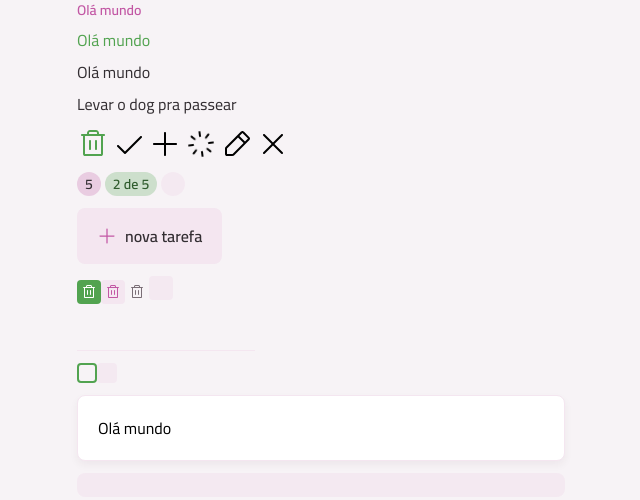
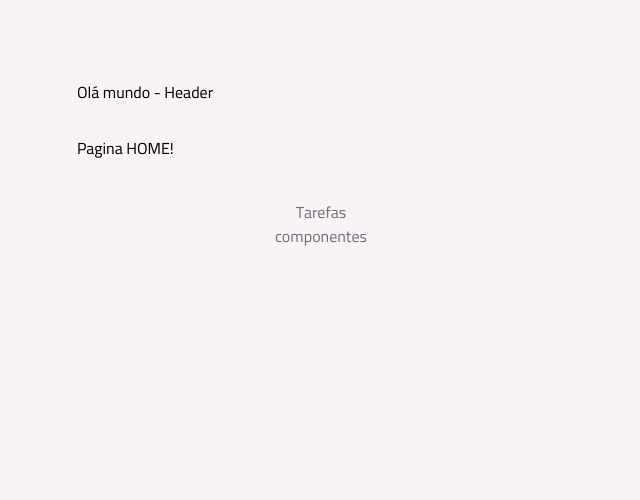
Before and after one commit to merico341/trilha-react-ToDoList, a React (Vite) app: page / in a window 1280 px wide. Shown: the top 500 px of the page, without its empty margins (319-959 px from the left). Built offline with nearby package versions, Linux system fonts and the light colour scheme.

Commit message:
installing: React Router; creating: React components 'LayoutMain', 'PageComponents' and 'PageHome'

```diff
--- a/package.json
+++ b/package.json
@@ -14,6 +14,7 @@
     "class-variance-authority": "^0.7.1",
     "react": "^19.1.1",
     "react-dom": "^19.1.1",
+    "react-router": "^7.9.3",
     "tailwindcss": "^4.1.14"
   },
   "devDependencies": {
--- a/src/App.tsx
+++ b/src/App.tsx
@@ -1,82 +1,17 @@
-import Text from "./components/text";
-import Icon from "./components/icon"
-import Badge from "./components/badge";
-import Button from "./components/button";
-import ButtonIcon from "./components/button-icon";
-import InputText from "./components/input-text";
-import InputCheckBox from "./components/input-checkbox";
-import Card from "./components/card";
-import Container from "./components/container";
-import Skeleton from "./components/skeleton";
-import CheckIcon from "./assets/icons/Check.svg?react";
-import PensilIcon from "./assets/icons/Pencil.svg?react";
-import PlusIcon from "./assets/icons/Plus.svg?react";
-import SpinnerIcon from "./assets/icons/Spinner.svg?react";
-import TrashIcon from "./assets/icons/Trash.svg?react";
-import XIcon from "./assets/icons/X.svg?react";
+import { BrowserRouter, Route, Routes } from "react-router";
+import PageComponents from "./pages/page-components";
+import LayoutMain from "./pages/layout-main";
+import PageHome from "./pages/page-home";
 
 export default function App() {
-
   return (
-    <Container>
-      <div className="grid gap-3">
-        <div className="flex flex-col gap-2">
-          <Text variant="body-sm-bold" className="text-pink-base">
-            Olá mundo
-          </Text>
-          <Text className="text-green-base">
-            Olá mundo
-          </Text>
-          <Text variant="body-md">
-            Olá mundo
-          </Text>
-          <Text>Levar o dog pra passear</Text>
-        </div>
-
-        <div className="flex gap-1">
-          <Icon svg={TrashIcon} className="fill-green-base"/>
-          <Icon svg={CheckIcon}/>
-          <Icon svg={PlusIcon}/>
-          <Icon svg={SpinnerIcon} animate/>
-          <Icon svg={PensilIcon}/>
-          <Icon svg={XIcon}/>
-        </div>
-
-        <div className="flex gap-1">
-          <Badge variant={'secondary'}>5</Badge>
-          <Badge variant={'primary'}>2 de 5</Badge>
-
-          <Badge loading>loading</Badge>
-        </div>
-
-        <div><Button icon={PlusIcon}> nova tarefa</Button></div>
-
-        <div>
-          <ButtonIcon icon={TrashIcon}/>
-          <ButtonIcon icon={TrashIcon} variant={"secondary"}/>
-          <ButtonIcon icon={TrashIcon} variant={"tertiary"}/>
-          <ButtonIcon icon={TrashIcon} loading/>
-        </div>
-
-        <div>
-          <InputText />
-        </div>
-
-        <div className="flex">
-          <InputCheckBox />
-          <InputCheckBox loading/>
-        </div>
-
-        <div>
-          <Card size="md">Olá mundo</Card>
-        </div>
-
-        <div className="space-y-2">
-          <Skeleton className="h-6"/>
-          <Skeleton className="h-6"/>
-          <Skeleton className="w-96 h-6"/>
-        </div>
-      </div>
-    </Container>
+    <BrowserRouter>
+      <Routes>
+        <Route element={<LayoutMain />}>
+          <Route index element={<PageHome />}></Route>
+          <Route path="/componentes" element={<PageComponents />}/>
+        </Route>
+      </Routes>
+    </BrowserRouter>
   )
 }
--- /dev/null
+++ b/src/pages/layout-main.tsx
@@ -0,0 +1,26 @@
+import Container from "../components/container";
+import { NavLink, Outlet} from "react-router";
+
+export default function LayoutMain() {
+    return <>
+        <Container as="header" className="mt-3 md:mt-20">
+            Olá mundo - Header
+        </Container>
+        <main className="mt-4 md:mt-8">
+            <Outlet />
+        </main>
+
+        <footer className="my-5 md:my-10">
+            <nav className="flex items-center justify-center gap-4">
+                <NavLink to="/" className="text-gray-300">
+                    Tarefas
+                </NavLink>
+            </nav>
+            <nav className="flex items-center justify-center gap-4">
+                <NavLink to="/componentes" className="text-gray-300">
+                    componentes
+                </NavLink>
+            </nav>
+        </footer>
+    </>
+}
--- /dev/null
+++ b/src/pages/page-components.tsx
@@ -0,0 +1,81 @@
+import Text from "../components/text";
+import Icon from "../components/icon"
+import Badge from "../components/badge";
+import Button from "../components/button";
+import ButtonIcon from "../components/button-icon";
+import InputText from "../components/input-text";
+import InputCheckBox from "../components/input-checkbox";
+import Card from "../components/card";
+import Container from "../components/container";
+import Skeleton from "../components/skeleton";
+import CheckIcon from "../assets/icons/Check.svg?react";
+import PensilIcon from "../assets/icons/Pencil.svg?react";
+import PlusIcon from "../assets/icons/Plus.svg?react";
+import SpinnerIcon from "../assets/icons/Spinner.svg?react";
+import TrashIcon from "../assets/icons/Trash.svg?react";
+import XIcon from "../assets/icons/X.svg?react";
+
+export default function PageComponents() {
+    return (
+    <Container>
+      <div className="grid gap-3">
+        <div className="flex flex-col gap-2">
+          <Text variant="body-sm-bold" className="text-pink-base">
+            Olá mundo
+          </Text>
+          <Text className="text-green-base">
+            Olá mundo
+          </Text>
+          <Text variant="body-md">
+            Olá mundo
+          </Text>
+          <Text>Levar o dog pra passear</Text>
+        </div>
+
+        <div className="flex gap-1">
+          <Icon svg={TrashIcon} className="fill-green-base"/>
+          <Icon svg={CheckIcon}/>
+          <Icon svg={PlusIcon}/>
+          <Icon svg={SpinnerIcon} animate/>
+          <Icon svg={PensilIcon}/>
+          <Icon svg={XIcon}/>
+        </div>
+
+        <div className="flex gap-1">
+          <Badge variant={'secondary'}>5</Badge>
+          <Badge variant={'primary'}>2 de 5</Badge>
+
+          <Badge loading>loading</Badge>
+        </div>
+
+        <div><Button icon={PlusIcon}> nova tarefa</Button></div>
+
+        <div>
+          <ButtonIcon icon={TrashIcon}/>
+          <ButtonIcon icon={TrashIcon} variant={"secondary"}/>
+          <ButtonIcon icon={TrashIcon} variant={"tertiary"}/>
+          <ButtonIcon icon={TrashIcon} loading/>
+        </div>
+
+        <div>
+          <InputText />
+        </div>
+
+        <div className="flex">
+          <InputCheckBox />
+          <InputCheckBox loading/>
+        </div>
+
+        <div>
+          <Card size="md">Olá mundo</Card>
+        </div>
+
+        <div className="space-y-2">
+          <Skeleton className="h-6"/>
+          <Skeleton className="h-6"/>
+          <Skeleton className="w-96 h-6"/>
+        </div>
+      </div>
+    </Container>
+  )
+}
--- /dev/null
+++ b/src/pages/page-home.tsx
@@ -0,0 +1,7 @@
+import Container from "../components/container";
+
+export default function PageHome() {
+    return <Container>
+        Pagina HOME!
+    </Container>
+}
```
Also changed, not shown: 1 other file (tests, documents, lock files or other folders).
